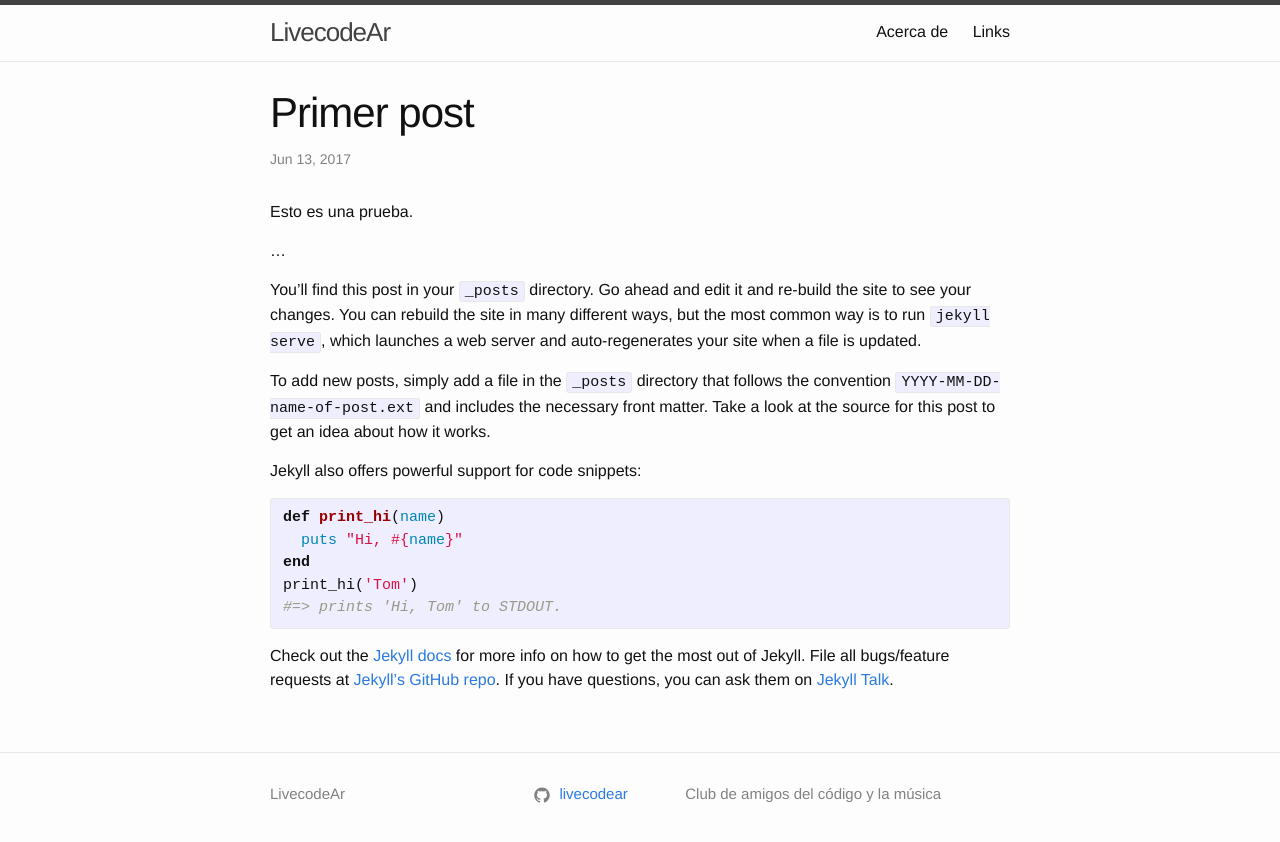
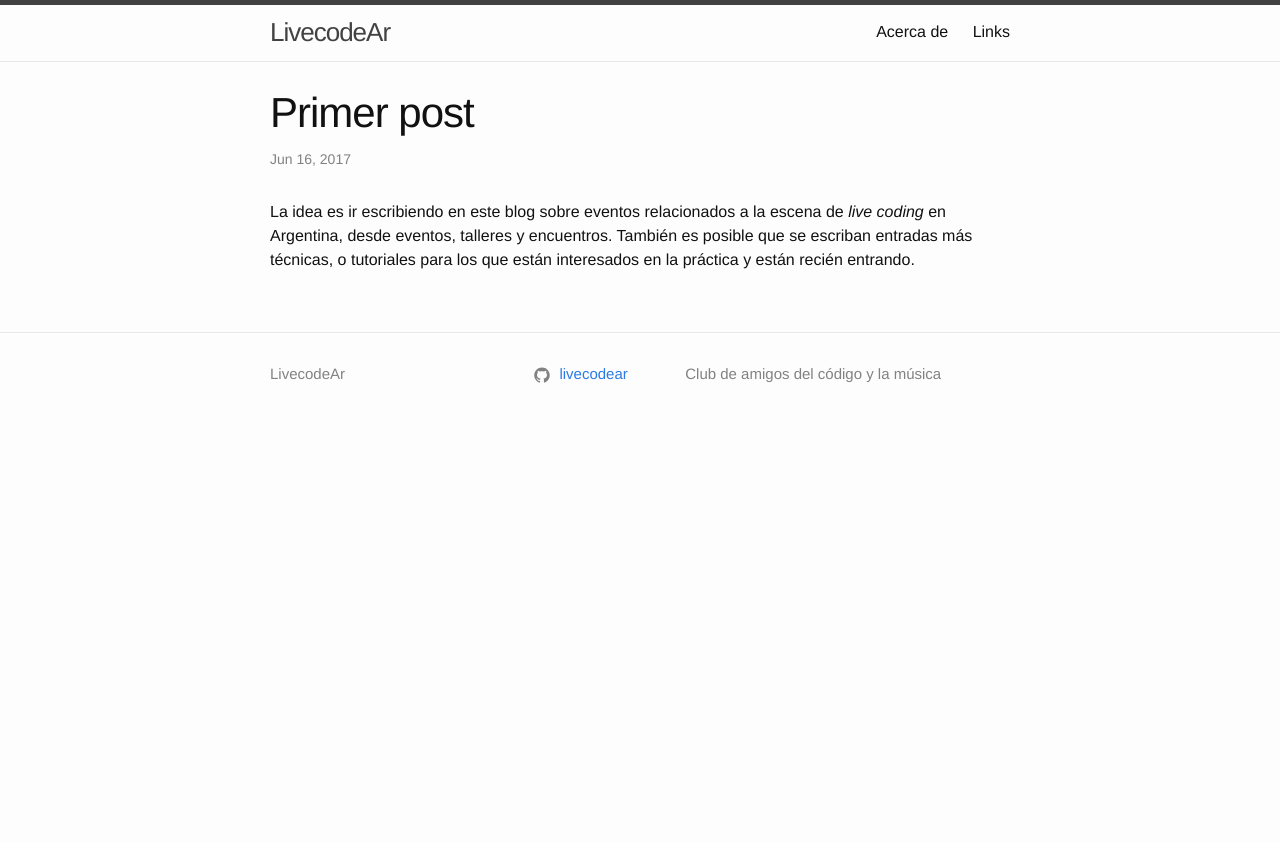
Before and after one commit to munshkr/livecodear.github.io, a Jekyll site: the page built from _posts/2017-06-16-primer-post.markdown, in a window 1280 px wide. Shown: the top 842 px of the page. Built offline with Jekyll 4.4.1, drawn with Linux system fonts in a browser that asks for light colours.

Commit message:
Update first post

```diff
--- a/_posts/2017-06-16-primer-post.markdown
+++ b/_posts/2017-06-16-primer-post.markdown
@@ -1,38 +1,10 @@
 ---
 layout: post
 title:  "Primer post"
-date:   2017-06-13 10:25:52 -0300
+date:   2017-06-16 13:04:52 -0300
 categories:
 ---
-Esto es una prueba.
-
-...
-
-You’ll find this post in your `_posts` directory. Go ahead and edit it and
-re-build the site to see your changes. You can rebuild the site in many
-different ways, but the most common way is to run `jekyll serve`, which
-launches a web server and auto-regenerates your site when a file is updated.
-
-To add new posts, simply add a file in the `_posts` directory that follows the
-convention `YYYY-MM-DD-name-of-post.ext` and includes the necessary front
-matter. Take a look at the source for this post to get an idea about how it
-works.
-
-Jekyll also offers powerful support for code snippets:
-
-{% highlight ruby %}
-def print_hi(name)
-  puts "Hi, #{name}"
-end
-print_hi('Tom')
-#=> prints 'Hi, Tom' to STDOUT.
-{% endhighlight %}
-
-Check out the [Jekyll docs][jekyll-docs] for more info on how to get the most
-out of Jekyll. File all bugs/feature requests at [Jekyll’s GitHub
-repo][jekyll-gh]. If you have questions, you can ask them on [Jekyll
-Talk][jekyll-talk].
-
-[jekyll-docs]: https://jekyllrb.com/docs/home
-[jekyll-gh]:   https://github.com/jekyll/jekyll
-[jekyll-talk]: https://talk.jekyllrb.com/
+La idea es ir escribiendo en este blog sobre eventos relacionados a la escena
+de *live coding* en Argentina, desde eventos, talleres y encuentros. También es
+posible que se escriban entradas más técnicas, o tutoriales para los que están
+interesados en la práctica y están recién entrando.
```
